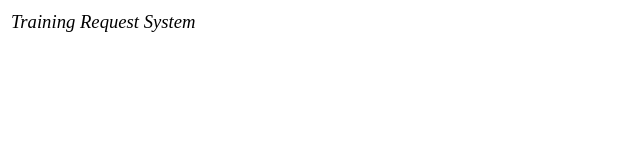
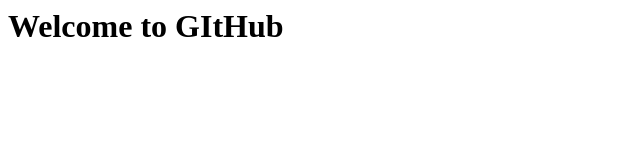
Before and after one commit to bshan22/SAMPLEAPP, a plain HTML site: page Index.html in a window 1280 px wide. Shown: the whole page, without its empty margins (0-640 px from the left). Drawn offline with Linux system fonts and the light colour scheme.

Commit message:
Update Index.html

```diff
--- a/Index.html
+++ b/Index.html
@@ -1,2 +1 @@
-<HTML>
-<table><tr><td colspan=10><font style="font-size: 14pt;"><i>Training Request System</i></font></td></tr></table></HTML>
+<h1> Welcome to GItHub</h1>
```
